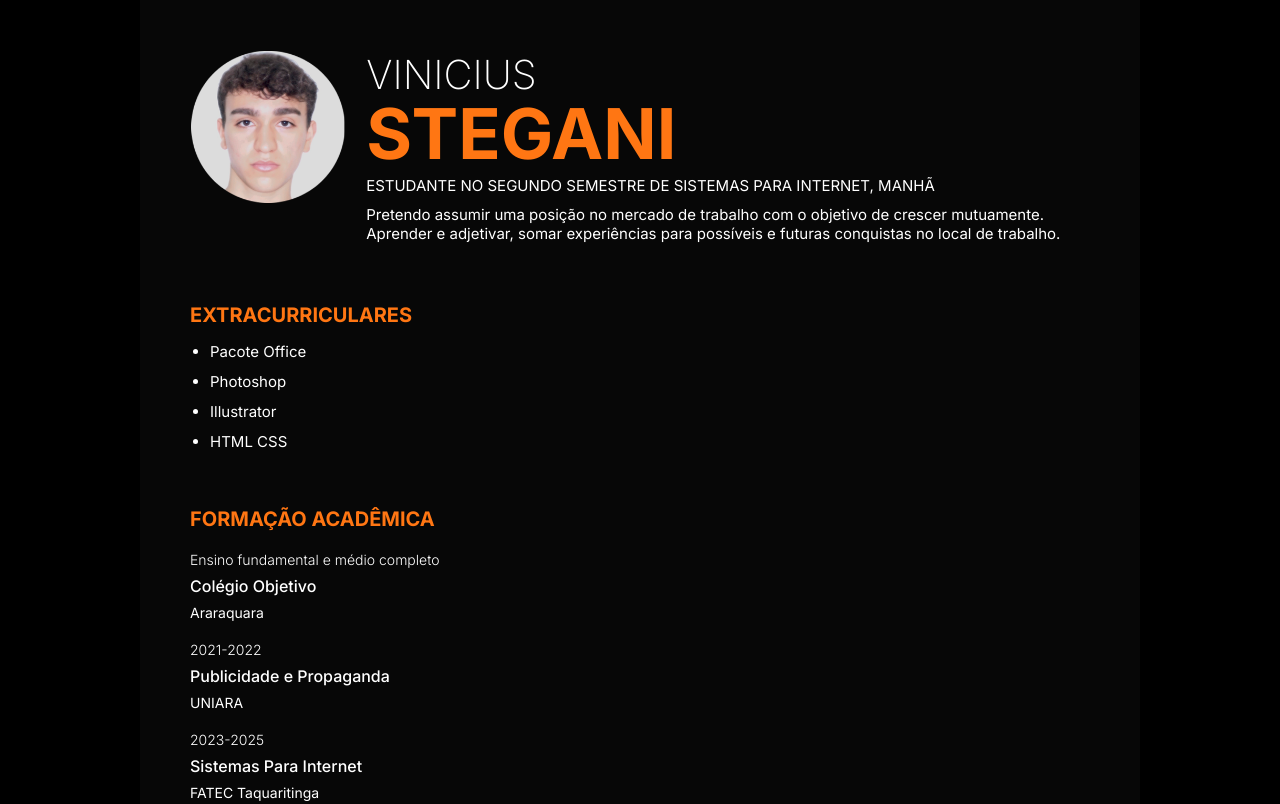
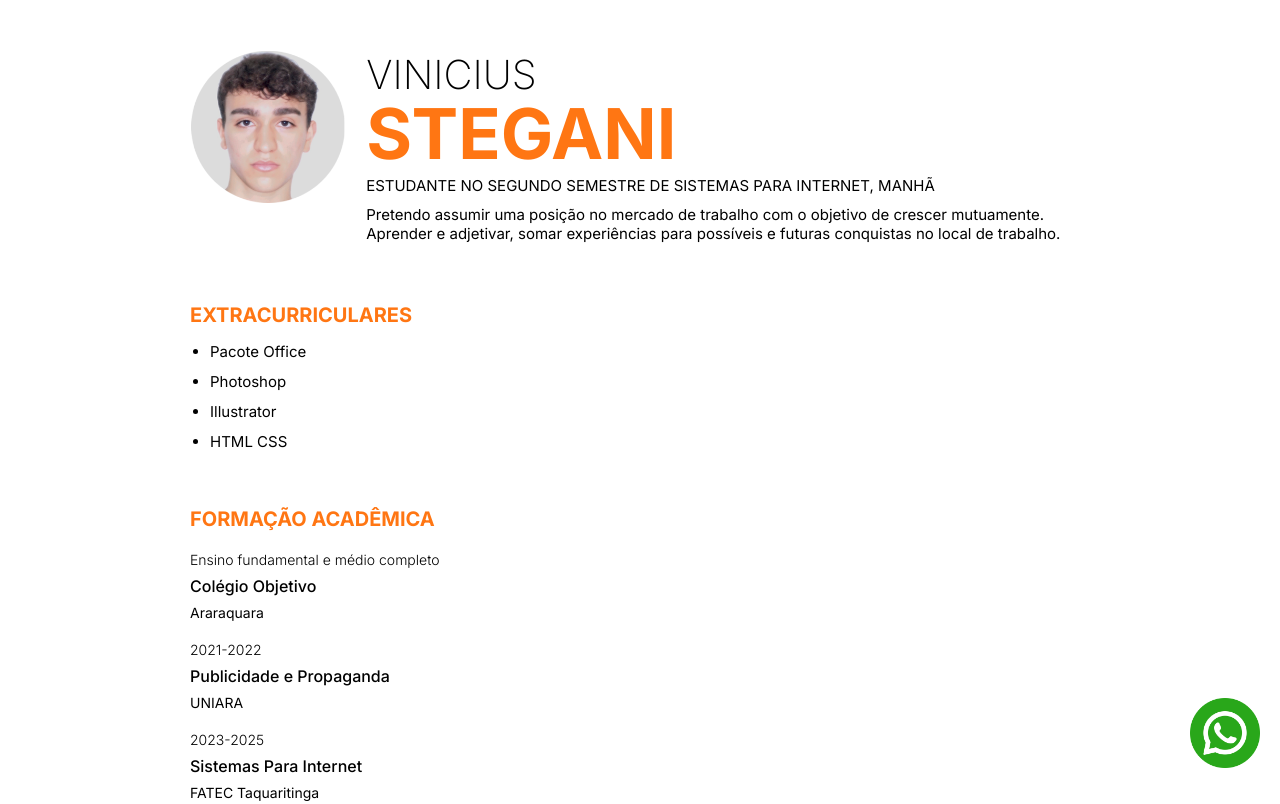
Before and after one commit to vinistegani/PortfolioViniStegani, a plain HTML site: page index.html in a window 1280 px wide. Shown: the top 804 px of the page. Drawn offline with nearby package versions, Linux system fonts and the light colour scheme.

Commit message:
PrimeiroCommitAtualizado

```diff
--- a/index.html
+++ b/index.html
@@ -109,6 +109,10 @@
             <i data-feather="twitter"></i>
             <span>/vinistegani</span>
           </a>
+          <a href="https://twitter.com/vinistegani" target="_blank" class="social_item">
+            <i data-feather="instagram"></i>
+            <span>/vinistegani</span>
+          </a>
         </div>
       </div>
     </div>
@@ -133,5 +137,12 @@
         avatar: 'random',
     });
   </script>
+  <div class="SeguraZap">
+    <a href="https://wa.me/5516997162611" target="_blank" class="AbreZap">
+      <img src="whatz.png" class="imgZap" alt="icone do aplicativo do WhatsApp">
+    </a>
+  </div>
+
+
 </body>
 </html>
--- a/style.css
+++ b/style.css
@@ -7,15 +7,15 @@
 }
 :root {
 	--primary-color: #ff7613;
-	--text-color: #ffffff;
+	--text-color: #000000;
 }
 html {
 	font-size: 10px;
 }
 body {
 	font-family: Inter, sans-serif;
-	background-color: black;
-	color: white;
+	background-color: rgb(255, 255, 255);
+	color: rgb(0, 0, 0);
 }
 
 /* common styles */
@@ -45,7 +45,7 @@ a {
 }
 .item_title {
 	font-size: 1.6rem;
-	color: white;
+	color: rgb(0, 0, 0);
 	font-weight: 500;
 	margin: 0.8rem 0;
 }
@@ -62,7 +62,7 @@ a {
 	margin: 0 auto;
 	display: grid;
 	padding: 5rem;
-	background: #070707;
+	background: #ffffff;
 	grid-template-columns: 1fr 1fr;
 	gap: 4rem;
 }
@@ -114,7 +114,7 @@ a {
 	max-width: 250px;
 }
 .profile_name_firstName {
-	color: white;
+	color: rgb(0, 0, 0);
 	font-weight: 200;
 	font-size: clamp(2rem, 8vw, 4rem);
 	text-transform: uppercase;
@@ -186,6 +186,21 @@ a {
 .social_item svg {
 	width: 2rem;
 }
+.imgZap {
+	width: 70px;
+	height: 70px;
+}
+
+.AbreZap {
+	position: fixed;
+	bottom: 30px;
+	right: 20px;
+
+}
+.SeguraZap{
+	display: flex;
+	justify-content:end;
+}
 
 hr {
 	grid-column: 1/-1;
```
Also changed, not shown: whatz.png (added).
